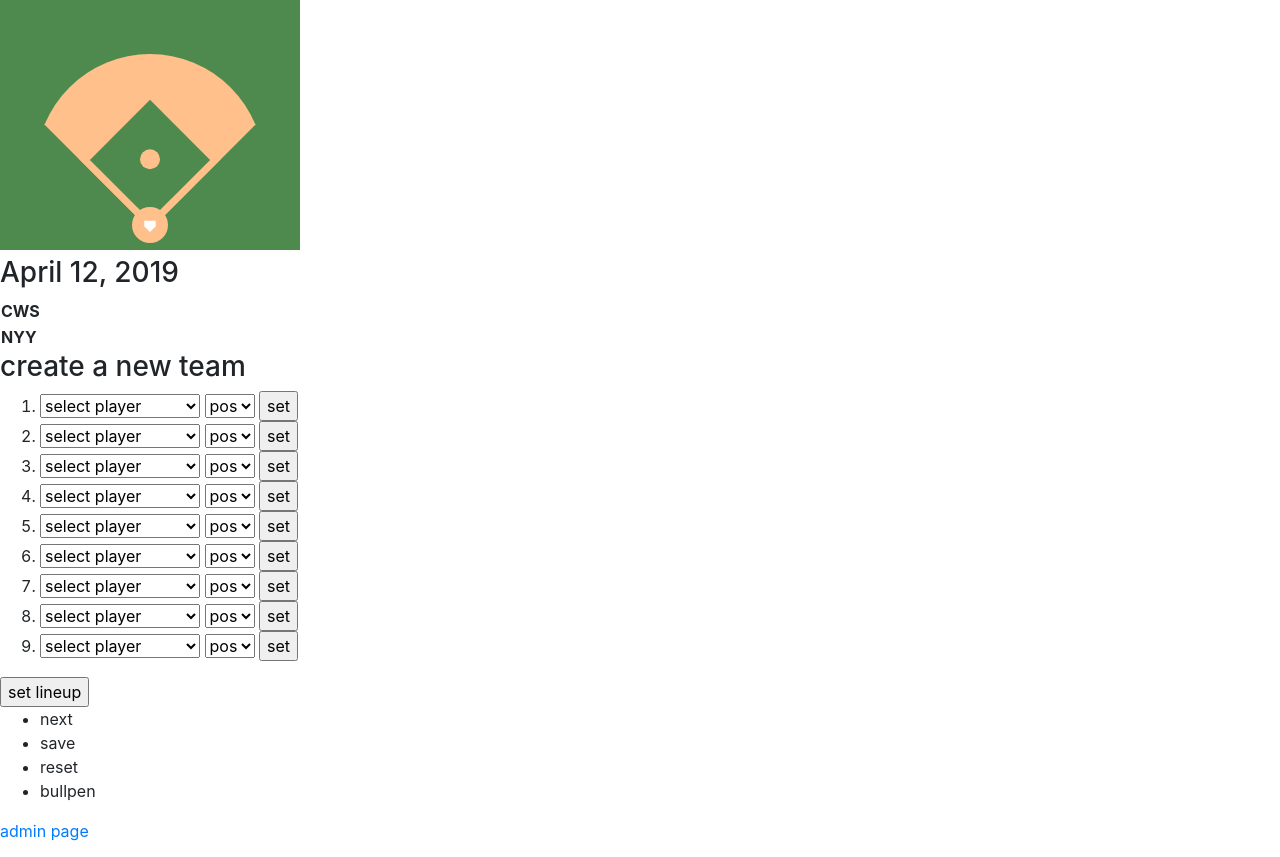
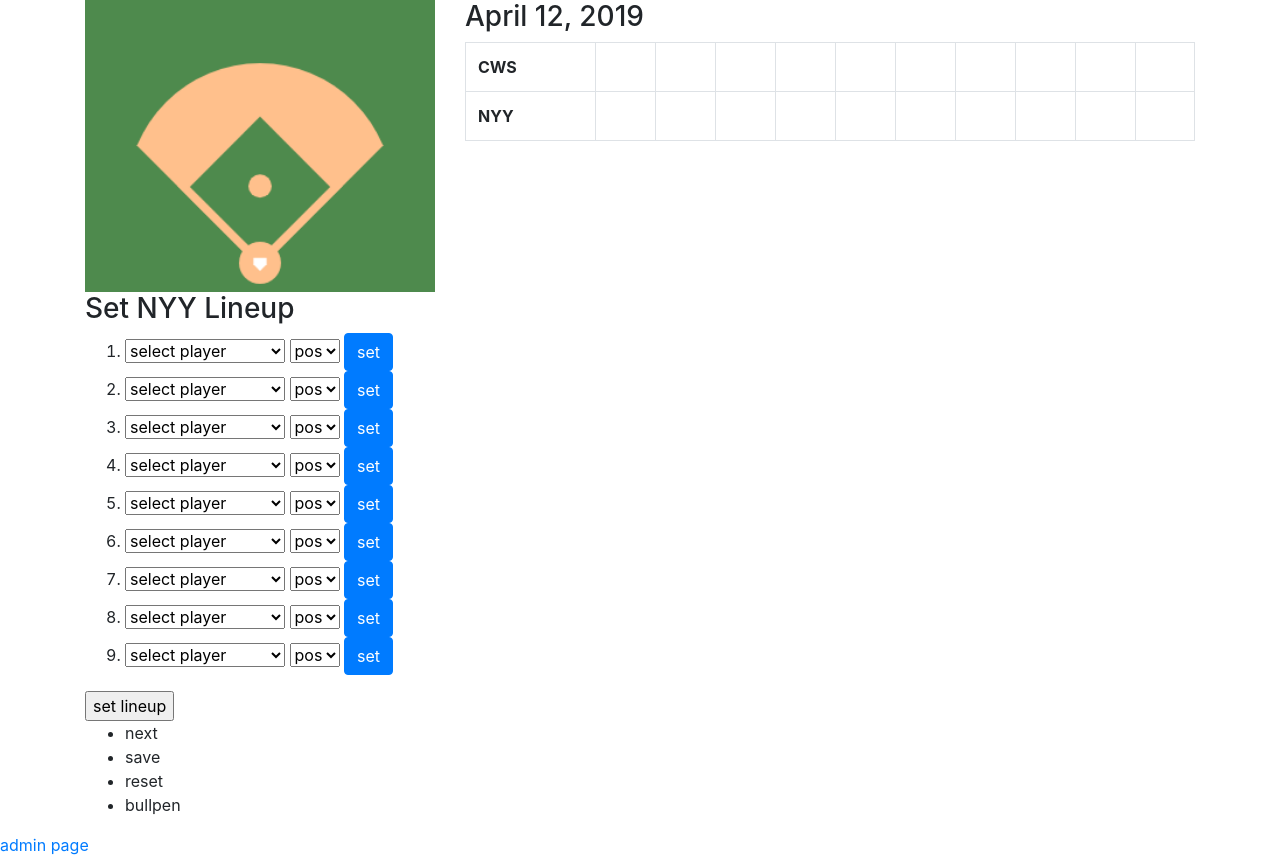
Before and after one commit to lamsond/bleacher-drum, a Django app: page /5/noodle/ in a window 1280 px wide. Shown: the part 56-913 px from the top of the page. Run offline with Django 3.2, Linux system fonts and the light colour scheme; data comes from the database, SQL or seed files in the repository; lists and menus that the app fills with data are empty; some libraries are stand-ins or nearby versions.

Commit message:
layout work

```diff
--- a/lineup_site/lineup_app/templates/lineup_app/set_lineup_style.html
+++ b/lineup_site/lineup_app/templates/lineup_app/set_lineup_style.html
@@ -25,11 +25,12 @@
 				</ul>
 			</div>
 		</nav>
-		<div class='content dev'>
-			<canvas id='position-chart' class='dev' width='300px' height='250px'></canvas>
-			<div class='game-details dev'>
-				<h3 class='gameday dev'>{{ game.date }}</h3>
-				<table class='scorebox dev'>
+		<div class='container'>
+			<div class='row'>
+				<canvas id='position-chart' class='col-5 col-sm-4' width='300px' height='250px'></canvas>
+				<div class='col-sm-8' id='scoreboard-div'>
+					<h3>{{ game.date }}</h3>
+					<table class='table table-bordered'>
 						<tbody>
 							<tr>
 								<th>{{ game.team_away }}</th>
@@ -60,7 +61,8 @@
 						</tbody>
 					</table>
 				</div>
-			<h3>create a new team</h3>
+			</div>
+				<h3>Set NYY Lineup</h3>
 			<form class='lineup-card dev' method='post' action='../save_lineup/'>
 				{% csrf_token %}
 				<ol class='dev'>
@@ -78,7 +80,7 @@
 							<option value={{ position }}>{{ position }}</option>
 						{% endfor %}
 						</select>
-						<input id='set{{ slot }}' class='set-btn' type='button' value='set'>
+						<input id='set{{ slot }}' class='set-btn btn btn-primary' type='button' value='set'>
 					</li>
 					{% endfor %}
 				</ol>
```
Lines whose indentation alone changed are shown as unchanged.
